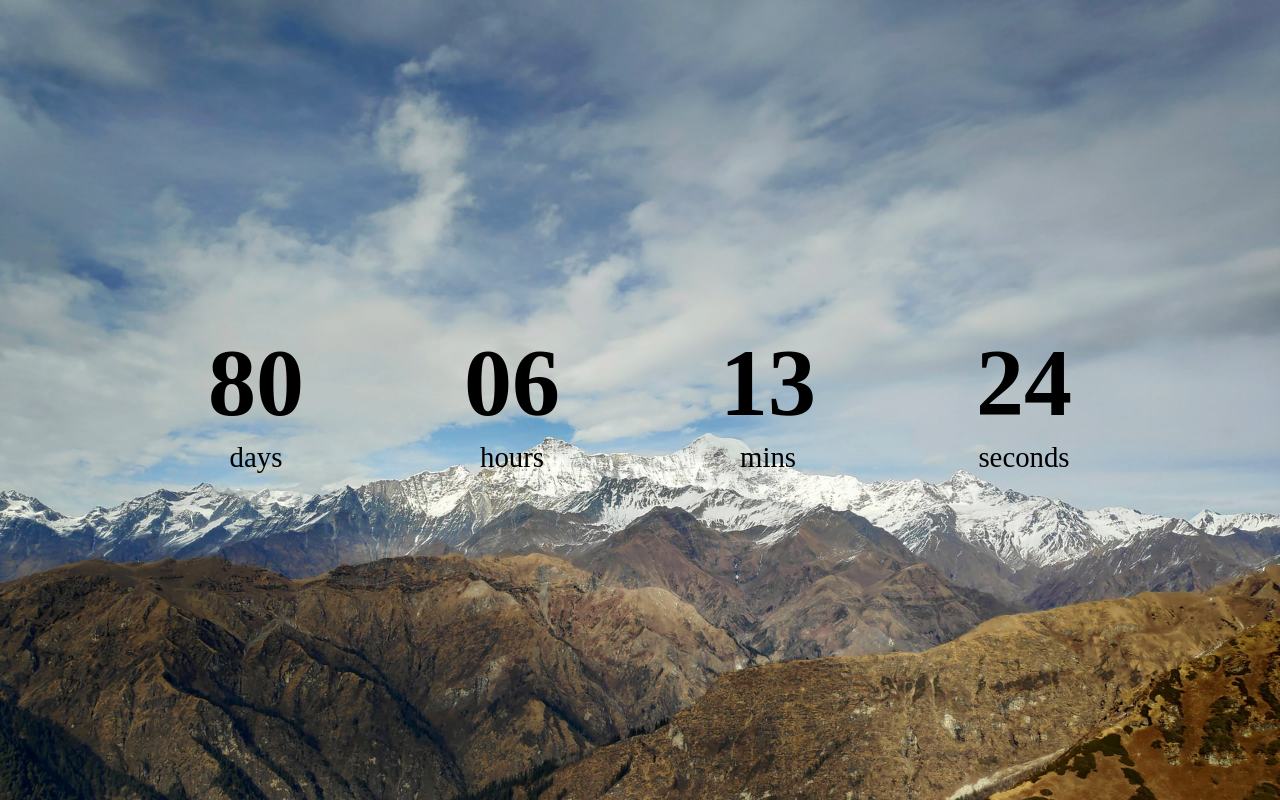
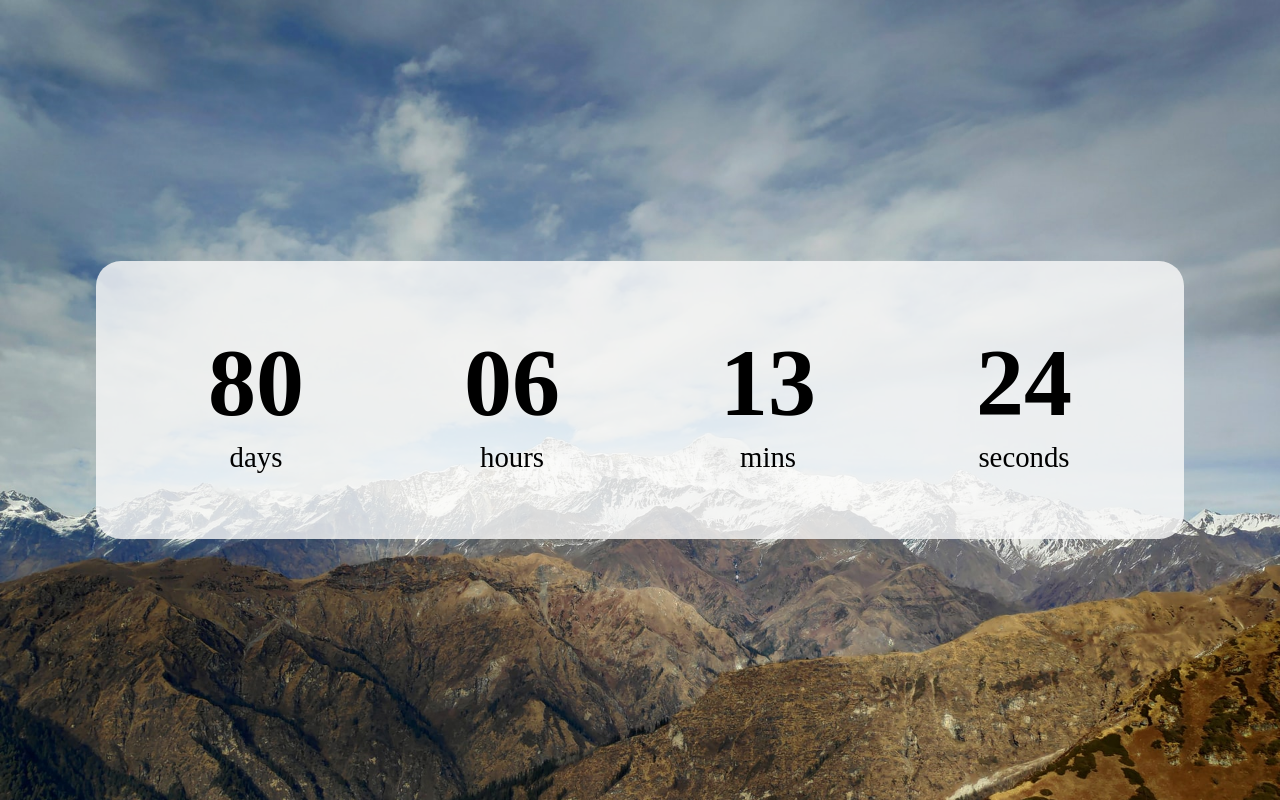
Before and after one commit to abuiko/countdown, a plain HTML site: page index.html in a window 1280 px wide. Drawn offline with Linux system fonts and the light colour scheme.

Commit message:
style countdown-container

```diff
--- a/styles.css
+++ b/styles.css
@@ -20,6 +20,11 @@ body {
     display: flex;
     text-align: center;
     line-height: 1.2;
+    background: rgba(250, 250, 250, 0.8);
+    border-radius: 25px;
+
+
+    padding: 4rem 2rem;
 }
 
 .countdown-el {
```
